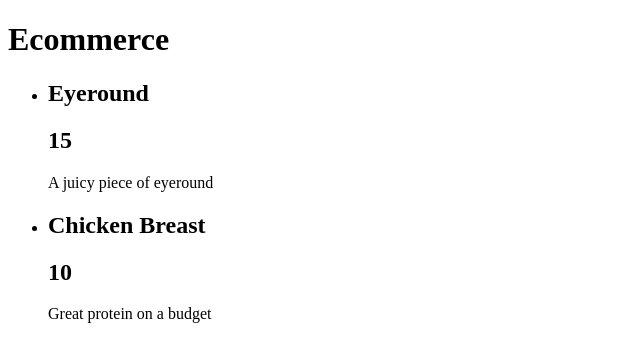
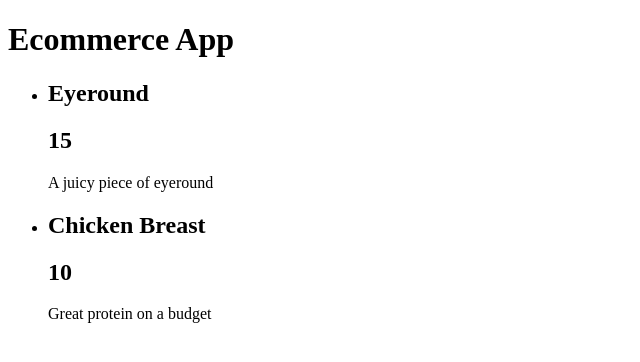
Before and after one commit to JovanXin/ecommerce, a React (Create React App) app: page / in a window 1280 px wide. Shown: the top 362 px of the page, without its empty margins (0-640 px from the left). Built offline with nearby package versions, Linux system fonts and the light colour scheme.

Commit message:
Restructure app by moving data to items and create header component

```diff
--- a/package.json
+++ b/package.json
@@ -9,6 +9,7 @@
     "react": "^17.0.1",
     "react-dom": "^17.0.1",
     "react-router": "^5.2.0",
+    "react-router-dom": "^5.2.0",
     "react-scripts": "4.0.2",
     "web-vitals": "^1.1.0"
   },
--- a/src/App.js
+++ b/src/App.js
@@ -0,0 +1,15 @@
+import React from "react";
+import Items from "./components/Items";
+import Header from "./components/Header";
+import { BrowserRouter, Switch, Route, Link } from "react-router-dom";
+
+export default function App() {
+    return (
+        <BrowserRouter>
+            <div>
+                <Header />
+                <Items/>
+            </div>
+        </BrowserRouter>
+    )
+}
--- /dev/null
+++ b/src/components/Header.js
@@ -0,0 +1,9 @@
+import React from "react";
+
+export default function Header() {
+    return(
+        <div>
+            <h1>Ecommerce App</h1>
+        </div>
+    )
+}
--- a/src/components/Items.js
+++ b/src/components/Items.js
@@ -1,11 +1,22 @@
 import React from "react";
 import Item from "./Item.js"
 
-export default function Items(props) {
-    const { itemsData } = props;
+const itemsData = [
+    {
+        _id: 1,
+        name: "Eyeround",
+        price: 15,
+        description: "A juicy piece of eyeround"
+    },
+    {
+        _id: 2,
+        name: "Chicken Breast",
+        price: 10,
+        description: "Great protein on a budget"
+    }
+]
 
-    console.log(itemsData)
-
+export default function Items() {
     return (
         <div className="container">
             <ul className="items">
--- a/src/index.js
+++ b/src/index.js
@@ -1,29 +1,4 @@
-import React from "react";
 import ReactDOM from "react-dom";
-import Items from "./components/Items";
-
-
-// For testing, will change into a SQL database eventually
-const itemsData = [
-    {
-        _id: 1,
-        name: "Eyeround",
-        price: 15,
-        description: "A juicy piece of eyeround"
-    },
-    {
-        _id: 2,
-        name: "Chicken Breast",
-        price: 10,
-        description: "Great protein on a budget"
-    }
-]
-
-const App = () => (
-  <div>
-    <h1>Ecommerce</h1>
-    <Items itemsData={itemsData}/>
-  </div>
-)
+import App from "./App.js"
 
 ReactDOM.render(<App />, document.getElementById("root"));
```
Also changed, not shown: 1 other file (tests, documents, lock files or other folders).
